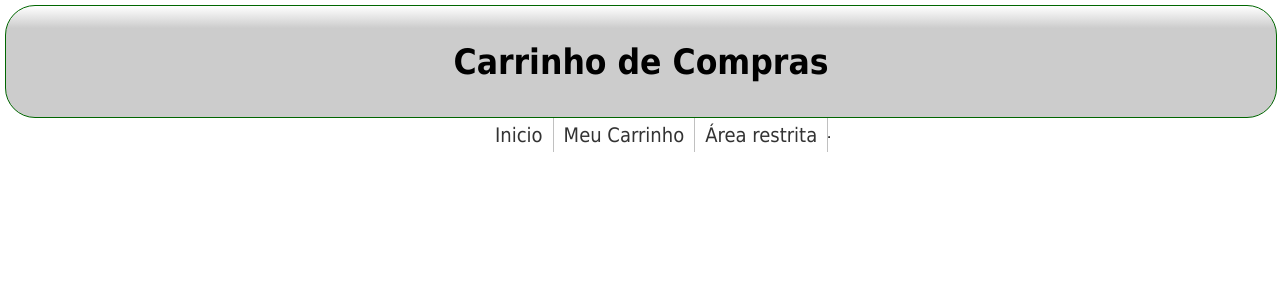
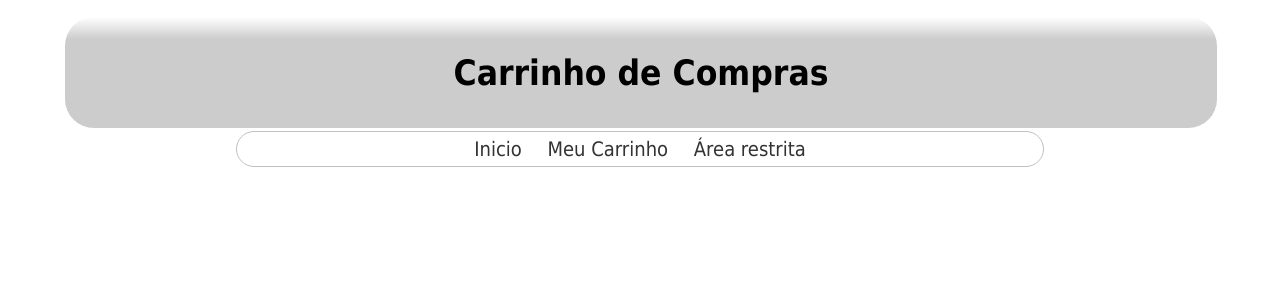
Before and after one commit to marcoadsl/Carrinho-de-Compras---PHP, a PHP site: page / in a window 1280 px wide. Shown: the top 300 px of the page. Run offline with PHP 8.4, Linux system fonts and the light colour scheme; data that the repository does not hold is empty.

Commit message:
Tomando forma, cara ficando bonita

```diff
--- a/ListarProdutos.php
+++ b/ListarProdutos.php
@@ -7,12 +7,13 @@ $p_dao = new ProdutosDAO();
 $query = $p_dao->selectProd(null);
 
 ?>
-<table border=1>
+<table >
 	<?php while ($result = mysql_fetch_object($query)) { ?>
 	<tr>
+		<td><?php echo "<img src='img/".$result->imagem."' />";?></td>
 		<td><?php echo $result->nome ?></td>
 		<td><?php echo $result->preco ?></td>
-		<td> <?php echo $result->imagem ?></td>
+
 	</tr>
 	<?php } ?>
 </table>
--- a/css/style.css
+++ b/css/style.css
@@ -1,42 +1,38 @@
 body{
-	margin: 5px 5px 5px 5px;
+	margin: 0;
+	padding: 0;
+	text-align: center;
 }
-
-.container-geral{
-	width:240px;
-	margin:auto;
-	height:auto;
+#container{
+/*	border: solid 1px #333;*/
+	margin: 1em auto;
+	width: 90%;
 }
-.container{
-	padding:20px;
-	border-radius:8px;
-}
-.login{
-	border:solid 1px #980021;
-	background-image:  linear-gradient(to bottom, #FFF, #CCC 20%);
-}
-.welcome{
+#banner{
 	border-radius: 30px;
 	width: 100%;
-	border:solid 1px #060;
+	border:solid 1px #FFF;
 	background-image: linear-gradient(to bottom, #FFF, #CCC 20%);
 	font-size: 30px;
 	font-family: Tahoma;
 	text-align:center;
 }
-/*.container>h3{
-	margin:0;
-	padding:0;
-	font-family:Arial;
-	font-weight:100px;
-	/*color:#FFF;*/
-	/*text-align: center;
-}*/
-.container label{
+
+/*Login */
+.login{
+	position: relative;
+	width: 20%;
+	padding:20px;
+	margin: auto;
+	border-radius:8px;
+	border:solid 1px #980021;
+	background-image:  linear-gradient(to bottom, #FFF, #CCC 20%);
+}
+.login label{
 	font-family:Arial;
 	color:#000;
 }
-.container input[type=text], .container input[type=password]{
+.login input[type=text], .login input[type=password]{
 	border-radius:6px;
 	width:185px;
 	height:15px;
@@ -44,44 +40,52 @@ body{
 	font-family:Arial;
 	color:#999
 }
-.container a{
+.login a{
 	text-decoration: none;
 	color: #000;
 	font-size: 12px;
 	font-family: Arial;
-	border:solid 1px #333;
-	padding: 0px 8px 0px 8px;
-	background-color: #FFF;
+	border:solid 1px #000;
+	border-radius: 5px;
+	background-color: #c0c0c0;
+	padding: 1px 10px 1px 9px;
+
 }
-.container a:hover{
-	background-color:#CCC;
+.login a:hover{
+	background-color:#000;
+	color: #FFF;
 }
 
 /*Menu Style*/
+#menu{
+	padding: 2px 0;
+	margin-bottom: 22px;
+}
+
 
 #menu ul{
-	padding:0px;
-	margin:0px;
-	margin-left: 480px;
+	width: 70%;
+	position: relative;
+	margin: auto;
+	padding: 0;
 	list-style:none;
-	/*border:1px solid #c0c0c0; */
-	float:left;
+	border:1px solid #c0c0c0;
+	border-radius: 30px;
 	font:20px Tahoma;
 	text-align: center;
 }
 
 #menu ul li{
 	display: inline;
-	/*position:relative; */
-	float:left;
-	border-right:1px solid #c0c0c0;
+/*	border-right:1px solid #c0c0c0;
+	border-left: 1px solid #c0c0c0;*/
 }
 
 #menu ul li a{
 	color:#333;
 	text-decoration:none;
 	padding:5px 10px;
-	display:block;
+	display:inline-block;
 }
 
 #menu ul li a:hover{
@@ -95,7 +99,19 @@ body{
 /*Conteúdo*/
 
 #conteudo{
-	float: none;
-	margin: 0px;
-	padding: 0px;
+	width: 50%;
+	/*text-align: center;*/
+	position: relative;
+	margin: auto; /*0px 20px 20px 20px;*/
+	/*border: solid 1px #333;*/
+	font-family: Arial;
+	font-size: 18px;
 }
+#conteudo table{
+	width: 100%;
+}
+
+#conteudo img{
+	width: 120px;
+	height: 150px;
+}
--- a/index.php
+++ b/index.php
@@ -7,7 +7,8 @@
       <link rel="stylesheet" href="css/style.css" />
    </head>
    <body>
-      <div class="conteiner welcome">
+      <div id="container">
+         <div id="banner">
             <h3>Carrinho de Compras</h3>
          </div>
          <div id="menu">
@@ -35,6 +36,7 @@
 
             ?>
          </div>
+      </div>
 
    </body>
 </html>
--- a/index2.php
+++ b/index2.php
@@ -20,8 +20,8 @@ $banco = new Banco();
 
    </head>
    <body>
-      <div class="container-geral">
-         <div class="container login">
+      <div id="container">
+         <div class="login">
             <h3>Login</h3>
             <br />
             <form action="" method="POST">
```
Also changed, not shown: UsuarioDAO.class.php (line endings or trailing spaces), img/guitarra.jpg (added). Lines whose indentation alone changed are shown as unchanged.
